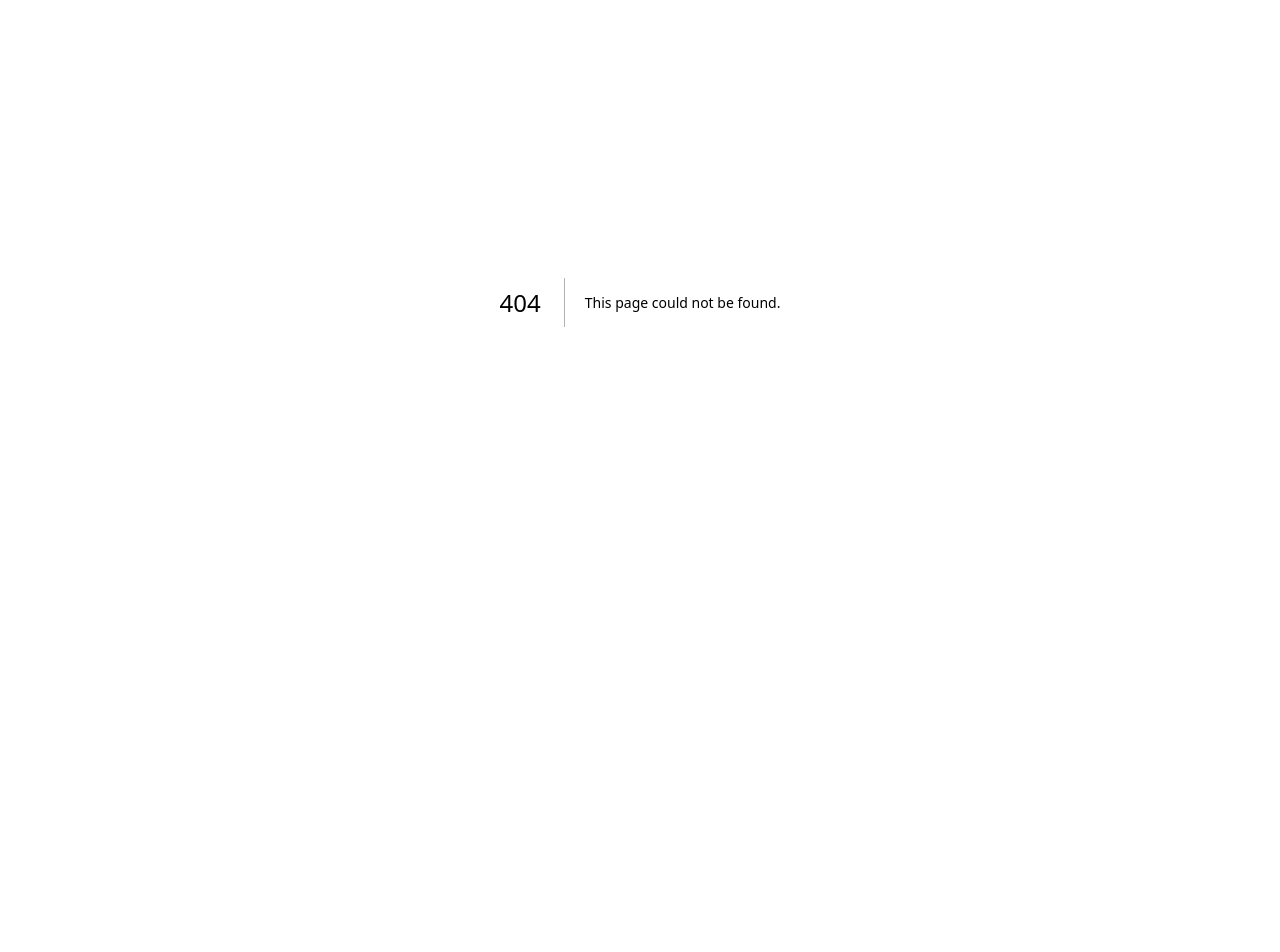
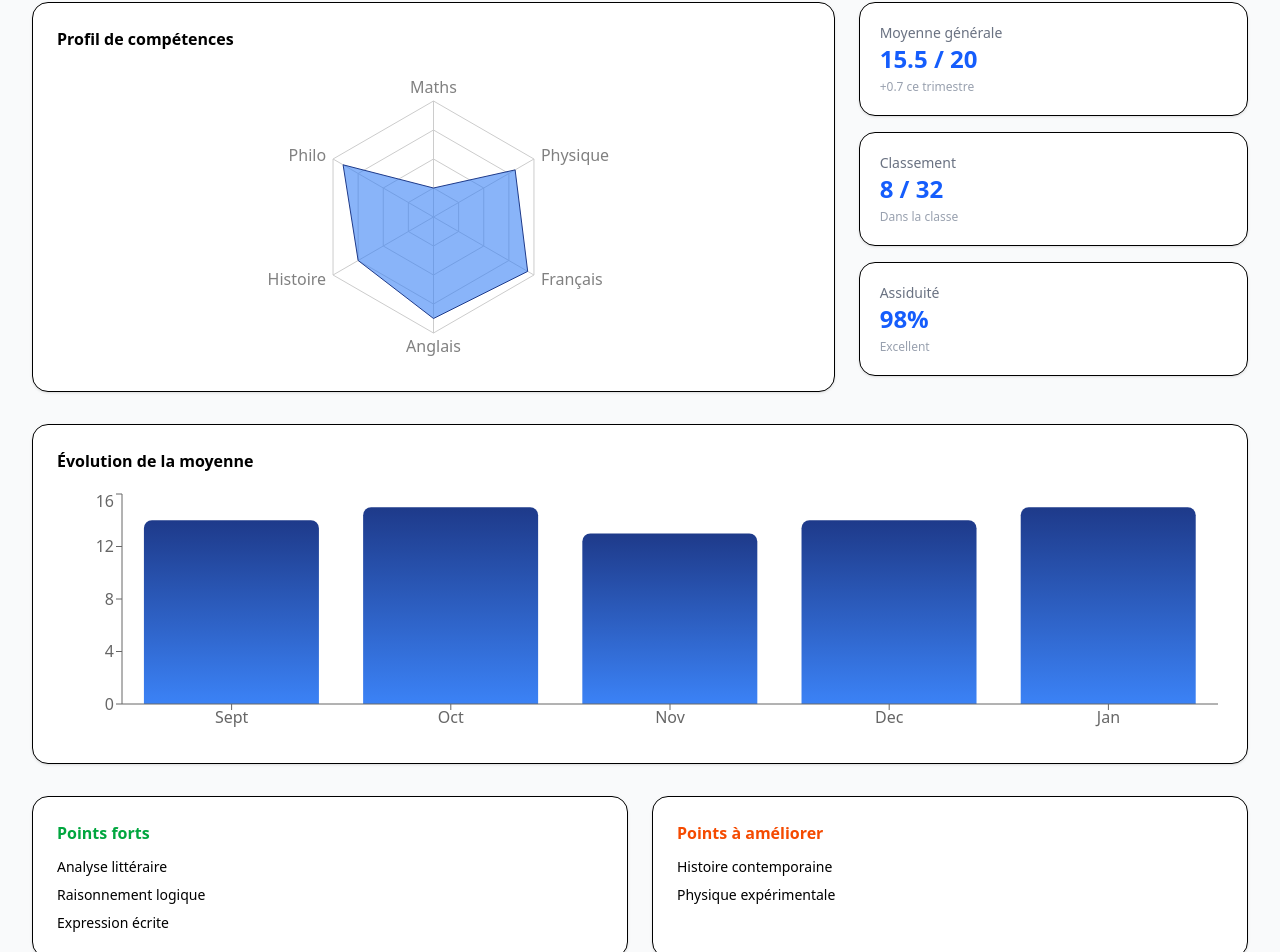
Before and after one commit to pololosky/StatAiNext, a Next.js app: page /Etudiant in a window 1280 px wide. Before the commit this address had no page. Shown: the part 98-1050 px from the top of the page. Before the commit the page ends 800 px from the top, so only its background shows below. Built offline with nearby package versions, Linux system fonts and the light colour scheme.

Commit message:
Ajout espace étudiant

```diff
--- /dev/null
+++ b/app/Etudiant/page.tsx
@@ -0,0 +1,70 @@
+import Card from "@/components/Card";
+import StatCard from "@/components/StatCard";
+import AverageBarChart from "@/components/BarChart";
+import SkillsRadar from "@/components/RadarChart";
+
+export default function Dashboard() {
+  return (
+    <div className="min-h-screen bg-gray-50 p-8 space-y-8">
+
+      {/* Header */}
+      <h1 className="text-3xl font-bold">Mon Profil Étudiant</h1>
+
+      {/* Top section */}
+      <div className="grid grid-cols-1 lg:grid-cols-3 gap-6">
+
+        <Card className="lg:col-span-2">
+          <h2 className="font-semibold mb-4">Profil de compétences</h2>
+          <SkillsRadar />
+        </Card>
+
+        <div className="space-y-4">
+          <StatCard title="Moyenne générale" value="15.5 / 20" subtitle="+0.7 ce trimestre" />
+          <StatCard title="Classement" value="8 / 32" subtitle="Dans la classe" />
+          <StatCard title="Assiduité" value="98%" subtitle="Excellent" />
+        </div>
+      </div>
+
+      {/* Evolution */}
+      <Card>
+        <h2 className="font-semibold mb-4">Évolution de la moyenne</h2>
+        <AverageBarChart />
+      </Card>
+
+      {/* Points forts / améliorer */}
+      <div className="grid md:grid-cols-2 gap-6">
+
+        <Card>
+          <h3 className="font-semibold mb-3 text-green-600">Points forts</h3>
+          <ul className="space-y-2 text-sm">
+            <li>Analyse littéraire</li>
+            <li>Raisonnement logique</li>
+            <li>Expression écrite</li>
+          </ul>
+        </Card>
+
+        <Card>
+          <h3 className="font-semibold mb-3 text-orange-600">Points à améliorer</h3>
+          <ul className="space-y-2 text-sm">
+            <li>Histoire contemporaine</li>
+            <li>Physique expérimentale</li>
+          </ul>
+        </Card>
+      </div>
+
+      {/* CTA */}
+      <div className="bg-blue-600 text-white rounded-2xl p-6 flex justify-between items-center">
+        <div>
+          <h3 className="font-bold">Débloquez l'accompagnement personnalisé</h3>
+          <p className="text-sm opacity-80">
+            Plans d'action + suivi hebdomadaire
+          </p>
+        </div>
+
+        <button className="bg-white text-blue-600 px-4 py-2 rounded-lg font-semibold">
+          Accéder
+        </button>
+      </div>
+    </div>
+  );
+}
--- /dev/null
+++ b/components/BarChart.tsx
@@ -0,0 +1,44 @@
+"use client";
+
+import {
+  BarChart,
+  Bar,
+  XAxis,
+  YAxis,
+  Tooltip,
+  ResponsiveContainer,
+  defs,
+} from "recharts";
+
+const data = [
+  { month: "Sept", value: 14 },
+  { month: "Oct", value: 15 },
+  { month: "Nov", value: 13 },
+  { month: "Dec", value: 14 },
+  { month: "Jan", value: 15 },
+];
+
+export default function AverageBarChart() {
+  return (
+    <ResponsiveContainer width="100%" height={250}>
+      <BarChart data={data}>
+        {/* Définition du gradient */}
+        <defs>
+          <linearGradient id="bleuGradient" x1="0" y1="0" x2="0" y2="1">
+            <stop offset="0%" stopColor="#1E3A8A" stopOpacity={1} />
+            <stop offset="100%" stopColor="#3B82F6" stopOpacity={1} />
+          </linearGradient>
+        </defs>
+
+        <XAxis dataKey="month" />
+        <YAxis />
+        <Tooltip />
+        <Bar
+          dataKey="value"
+          fill="url(#bleuGradient)"  // Utilise l'id défini ci-dessus
+          radius={[8, 8, 0, 0]}
+        />
+      </BarChart>
+    </ResponsiveContainer>
+  );
+}
--- /dev/null
+++ b/components/Card.tsx
@@ -0,0 +1,13 @@
+export default function Card({
+  children,
+  className = "",
+}: {
+  children: React.ReactNode;
+  className?: string;
+}) {
+  return (
+    <div className={`bg-white rounded-2xl shadow-sm border p-6 ${className}`}>
+      {children}
+    </div>
+  );
+}
--- /dev/null
+++ b/components/RadarChart.tsx
@@ -0,0 +1,37 @@
+"use client";
+
+import {
+  Radar,
+  RadarChart,
+  PolarGrid,
+  PolarAngleAxis,
+  ResponsiveContainer,
+} from "recharts";
+
+const data = [
+  { subject: "Maths", A: 20 },
+  { subject: "Physique", A: 65 },
+  { subject: "Français", A: 75 },
+  { subject: "Anglais", A: 70 },
+  { subject: "Histoire", A: 60 },
+  { subject: "Philo", A: 72 },
+];
+
+export default function SkillsRadar() {
+  return (
+    <ResponsiveContainer width="100%" height={300}>
+      <RadarChart data={data}>
+        <PolarGrid />
+        <PolarAngleAxis dataKey="subject" />
+
+        {/* Radar bleu */}
+        <Radar
+          dataKey="A"
+          stroke="#1E3A8A"      // contour bleu foncé
+          fill="#3B82F6"        // remplissage bleu clair
+          fillOpacity={0.6}     // transparence
+        />
+      </RadarChart>
+    </ResponsiveContainer>
+  );
+}
--- /dev/null
+++ b/components/StatCard.tsx
@@ -0,0 +1,19 @@
+export default function StatCard({
+  title,
+  value,
+  subtitle,
+}: {
+  title: string;
+  value: string;
+  subtitle?: string;
+}) {
+  return (
+    <div className="bg-white rounded-2xl shadow-sm border p-5">
+      <p className="text-sm text-gray-500">{title}</p>
+      <h3 className="text-2xl font-bold text-blue-600">{value}</h3>
+      {subtitle && (
+        <p className="text-xs text-gray-400 mt-1">{subtitle}</p>
+      )}
+    </div>
+  );
+}
--- a/package.json
+++ b/package.json
@@ -11,7 +11,8 @@
   "dependencies": {
     "next": "16.1.5",
     "react": "19.2.3",
-    "react-dom": "19.2.3"
+    "react-dom": "19.2.3",
+    "recharts": "^3.7.0"
   },
   "devDependencies": {
     "@tailwindcss/postcss": "^4",
```
Also changed, not shown: components/Badge.tsx (added), 1 other file (tests, documents, lock files or other folders).
